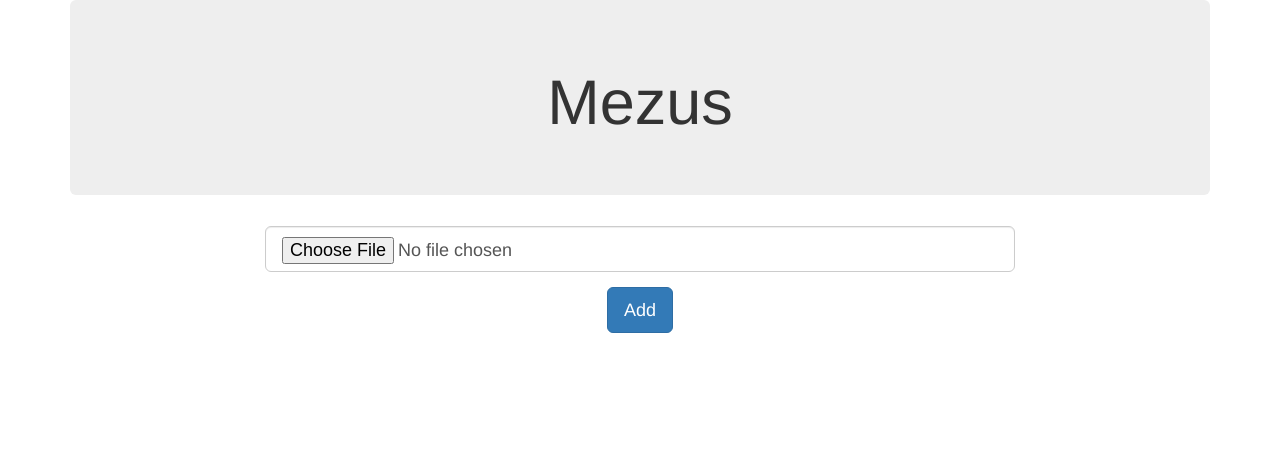
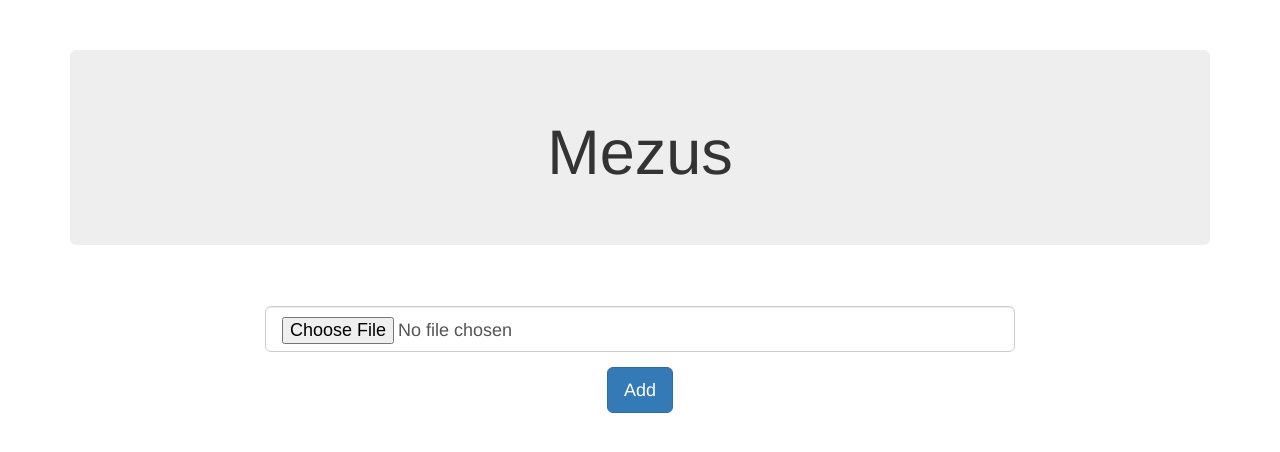
Before and after one commit to Leonab/Mezus, a website: page public/index.html in a window 1280 px wide. Drawn offline with nearby package versions, Linux system fonts and the light colour scheme.

Commit message:
fixed style

```diff
--- /dev/null
+++ b/public/css/style.css
@@ -0,0 +1,4 @@
+html 					{ overflow-y:scroll; }
+body 					{ padding-top:50px; }
+#todo-list 				{ margin-bottom:30px; }
+#todo-form 	 			{ margin-bottom:50px; }
--- a/public/index.html
+++ b/public/index.html
@@ -10,6 +10,7 @@
 	<title>Mezus</title>
 
 	<!-- SCROLLS -->
+	<link rel="stylesheet" href="css/style.css">
 	<link rel="stylesheet" href="//netdna.bootstrapcdn.com/bootstrap/3.0.0/css/bootstrap.min.css"><!-- load bootstrap -->
 	<link rel="stylesheet" href="//netdna.bootstrapcdn.com/font-awesome/4.0.3/css/font-awesome.min.css">
 
```
